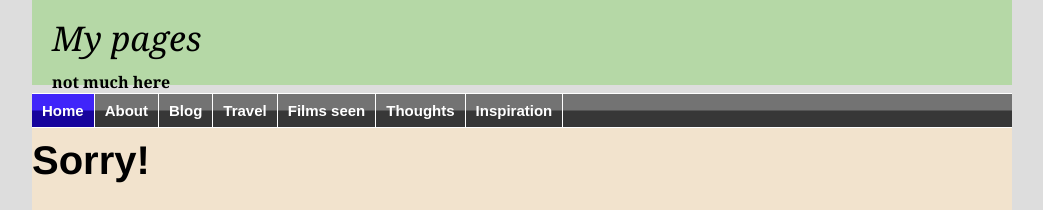
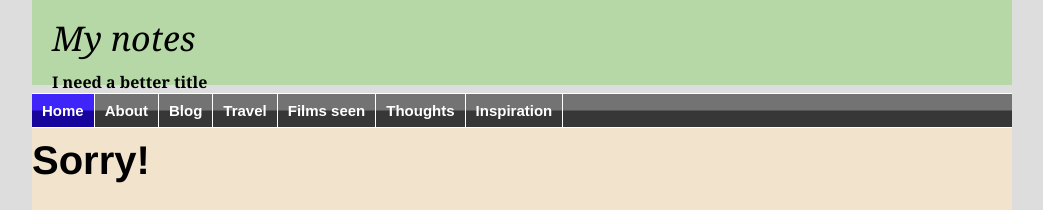
Before and after one commit to witba/witba.github.io, a Jekyll site: the page built from index.html, in a window 1280 px wide. Shown: the top 210 px of the page, without its empty margins (118-1161 px from the left). Built offline with Jekyll 4.4.1, drawn with Linux system fonts in a browser that asks for light colours.

Commit message:
Update default.html

```diff
--- a/_layouts/default.html
+++ b/_layouts/default.html
@@ -14,8 +14,8 @@
 
   <div id="style_container">
    <div id="style_header">
-   <div id="style_title">My pages</div>
-   <div id="style_subtitle">not much here</div>
+   <div id="style_title">My notes</div>
+   <div id="style_subtitle">I need a better title</div>
 
 <!--
     <nav>
```
